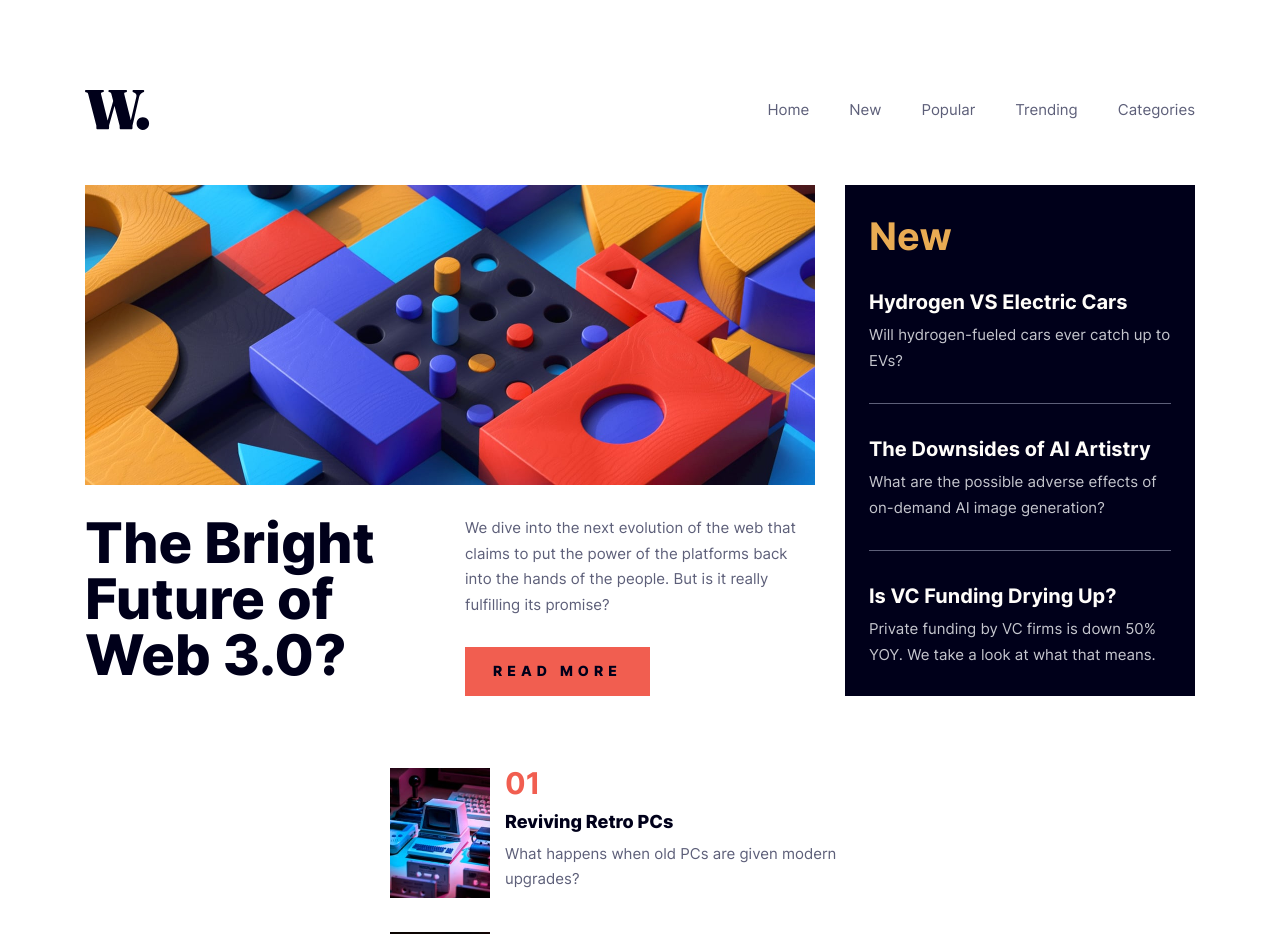
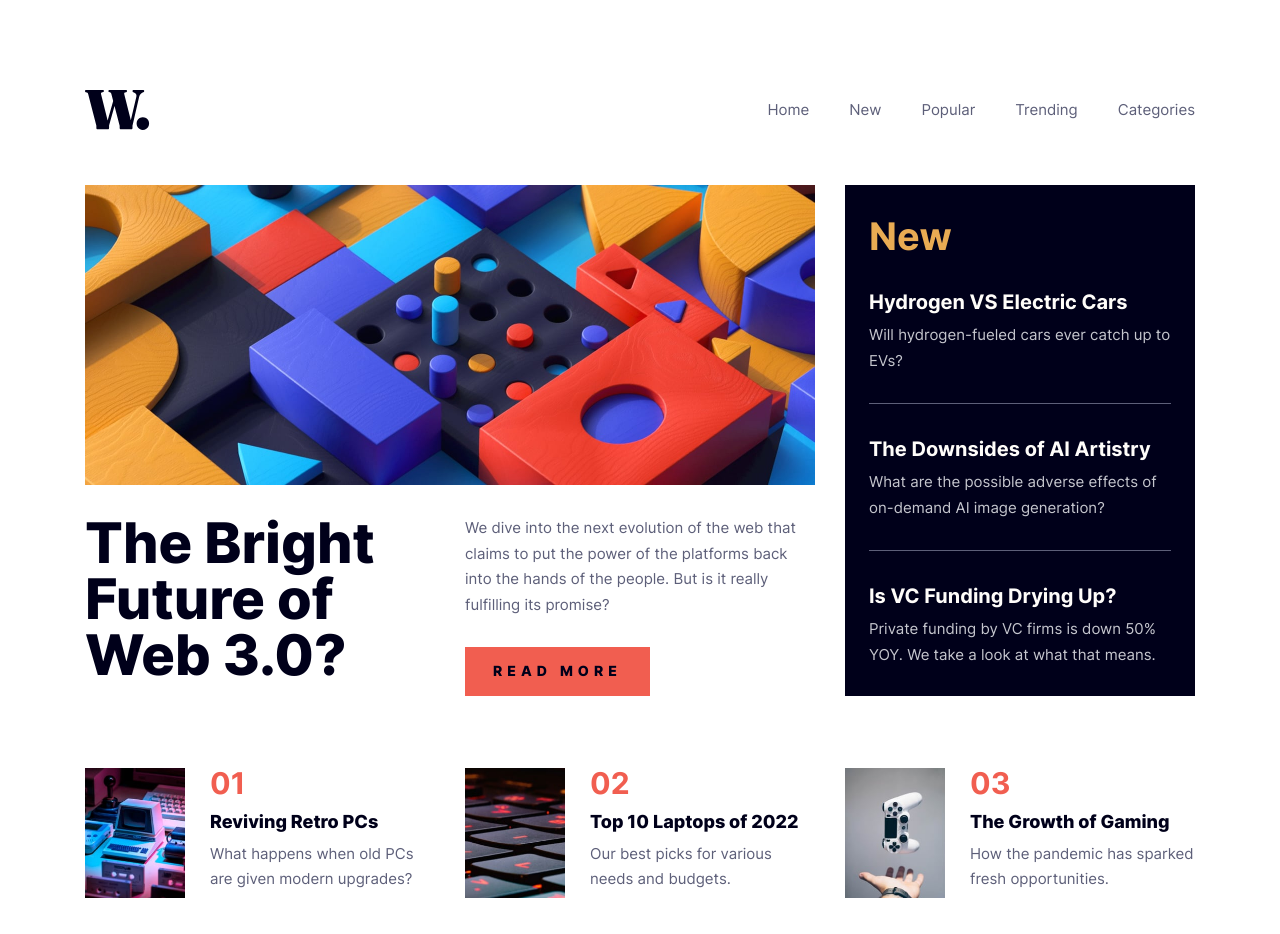
Before and after one commit to VenusY/frontend-mentor-news-homepage, a React app: page / in a window 1280 px wide. Shown: the top 934 px of the page. Built offline with nearby package versions, Linux system fonts and the light colour scheme.

Commit message:
Add large screen layout for other articles section

```diff
--- a/src/styles/scss/OtherArticles.scss
+++ b/src/styles/scss/OtherArticles.scss
@@ -49,3 +49,24 @@
     line-height: 1.7;
   }
 }
+
+@media screen and (min-width: 1180px) {
+  .other-articles {
+    display: flex;
+    justify-content: space-between;
+    max-width: unset;
+    margin: 0;
+
+    &__article {
+      gap: 25px;
+
+      &:not(:last-child) {
+        margin-bottom: 0;
+      }
+    }
+
+    &__text-section {
+      width: 225px;
+    }
+  }
+}
```
